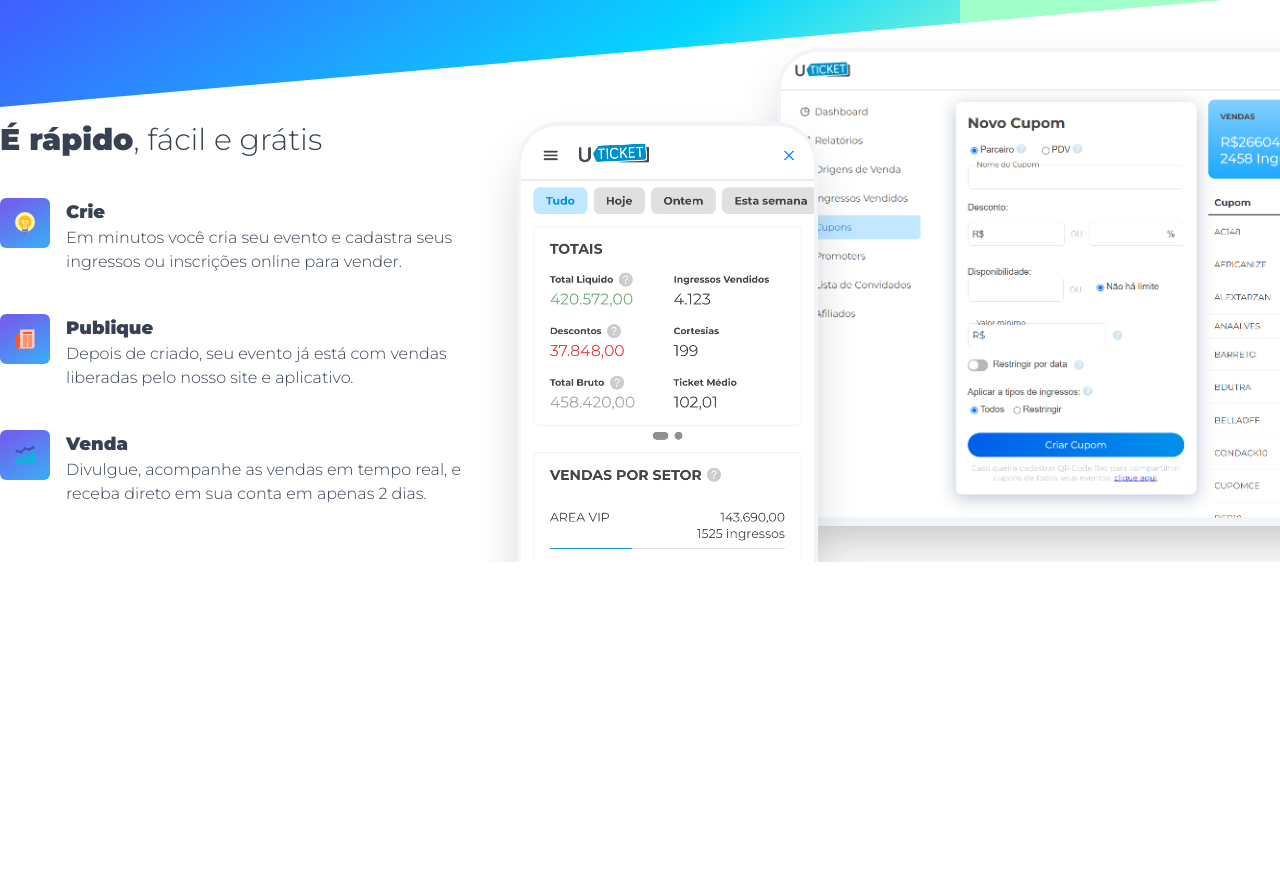
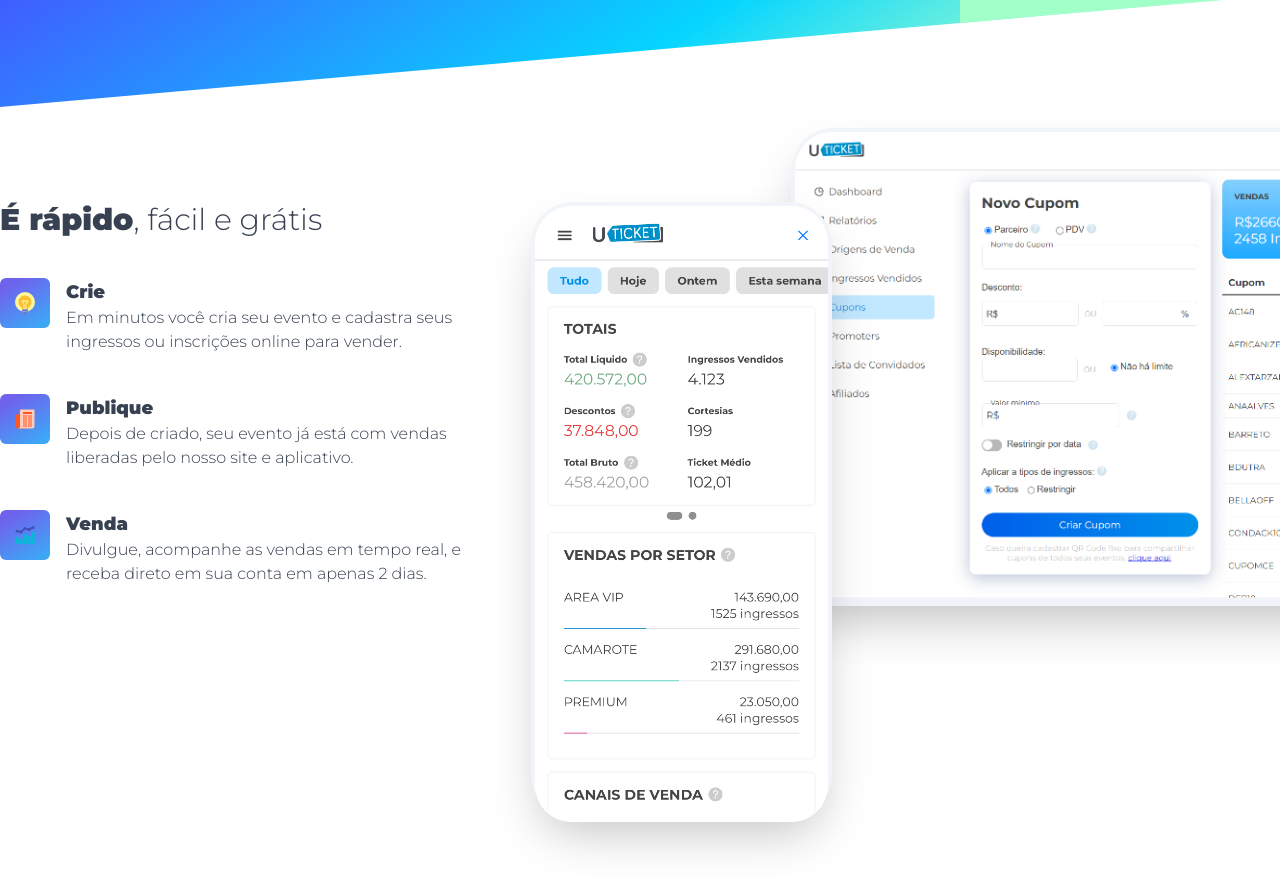
Before and after one commit to gabrigomez/uclone, a React (Vite) app: page / in a window 1280 px wide. Shown: the part 1780-2658 px from the top of the page. Before the commit the page ends 2342 px from the top, so only its background shows below. Built offline with nearby package versions, Linux system fonts and the light colour scheme.

Commit message:
styles: fix bmobile and desktop previews cutting

```diff
--- a/src/components/Organisms/Footer.tsx
+++ b/src/components/Organisms/Footer.tsx
@@ -6,8 +6,8 @@ import "../../App.css";
 
 export const Footer = () => {
   return (
-    <footer className="w-full h-full overflow-hidden">
-      <div className="flex flex-col z-0 items-center footerBackground pt-10 mb-44 relative">
+    <footer className="w-full overflow-hidden">
+      <div className="flex flex-col z-0 items-center footerBackground pt-10 mb-64 relative">
         <div className="footerStyle1">
           <span className="footerStyle2" />
           <span className="footerStyle3" />
@@ -19,7 +19,7 @@ export const Footer = () => {
           Falar com consultor
         </button>
       </div>
-      <div className="flex flex-col lg:flex-row-reverse mx-3 xl:m-auto xl:h-[500px] xl:footerMargin text-gray-700">
+      <div className="flex flex-col pb-44 lg:flex-row-reverse mx-3 xl:m-auto xl:footerMargin text-gray-700">
         <div className="relative w-full h-[500px]">
           <div className="absolute p-1 top-0 w-[301px] z-20 h-[615px] rounded-[42px] shadow-2xl bg-slate-100">
             <img
@@ -36,7 +36,7 @@ export const Footer = () => {
             />
           </div>
         </div>
-        <div className="mt-44 lg:mt-0 max-w-[500px] lg:mr-6">
+        <div className="mt-44 lg:mt-0 max-w-[500px] lg:mr-12">
           <p className="text-3xl text-center lg:text-start mb-10">
             <b>É rápido</b>, fácil e grátis
           </p>
```
